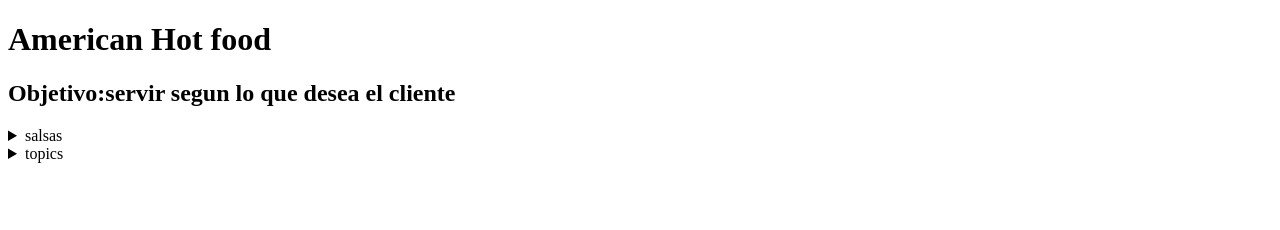
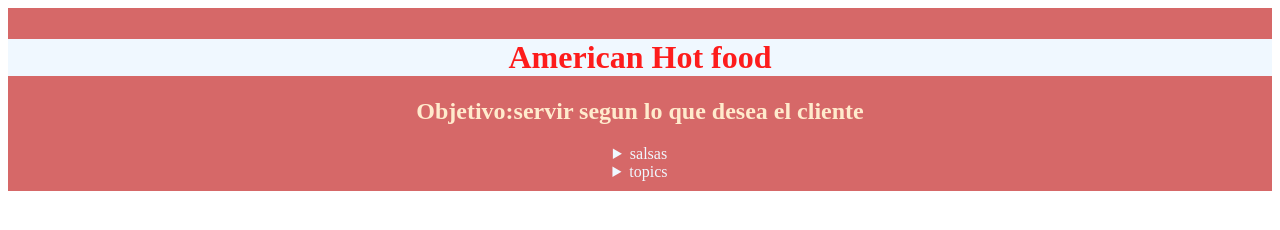
Before and after one commit to Daniel16067/ropa, a plain HTML site: page index.html in a window 1280 px wide. Drawn offline with Linux system fonts and the light colour scheme; files whose address does not match are found by name.

Commit message:
Update index.html

```diff
--- a/index.html
+++ b/index.html
@@ -3,7 +3,7 @@
 <head>
     <meta charset="UTF-8">
     <meta name="viewport" content="width=device-width, initial-scale=1.0">
-    <link rel="stylesheet" href="design.css">
+    <link rel="stylesheet" href="desing.css">
     <link rel="icon" href="topics/logop.jpg" type="image/jpg">
     <title>mundos pro</title>
 </head>
```
